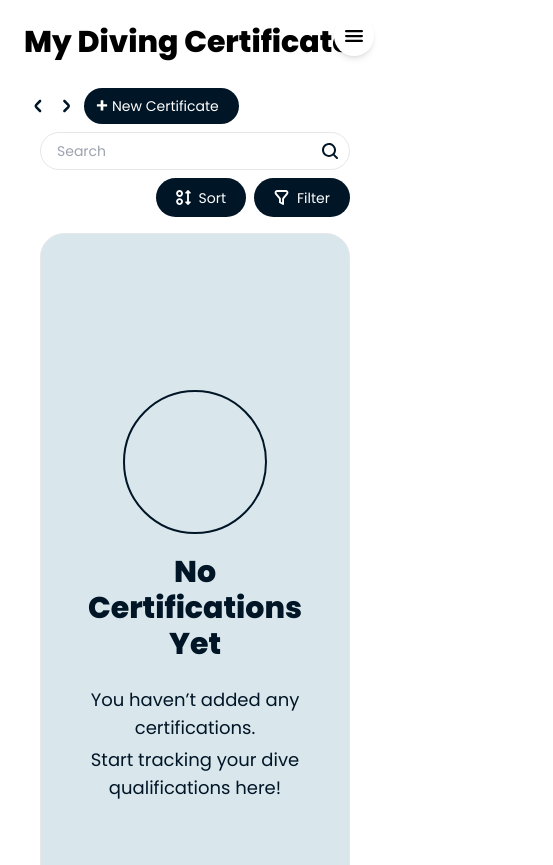
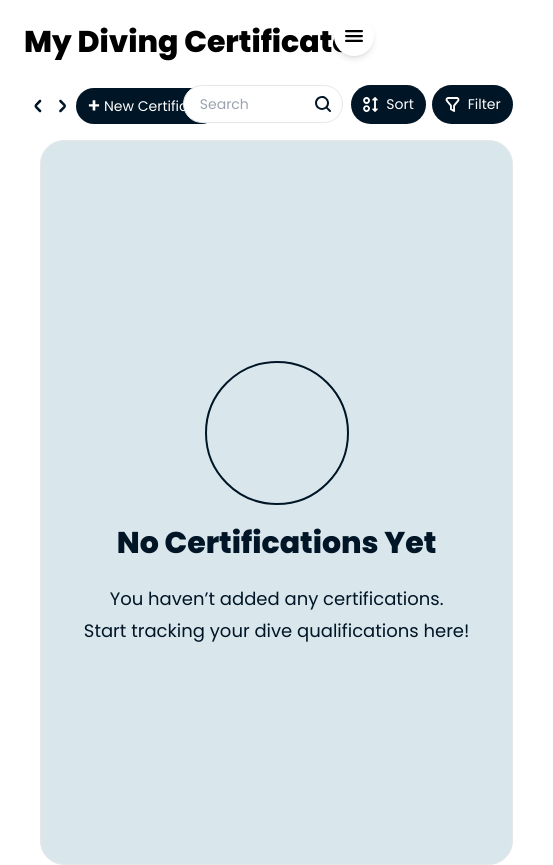
Before and after one commit to roserossssss/dive-site, a Next.js app in the folder diver-application/: page /dashboard/CertificatePage in a window 390 px wide. Shown: the top 865 px of the page, 553 px wide, since content can reach past the window. Built offline with nearby package versions, Linux system fonts and the light colour scheme.

Commit message:
Dive Certitficate Layout
- fixed the other elements from flowing onto a new line

```diff
--- a/diver-application/app/dashboard/CertificatePage/page.tsx
+++ b/diver-application/app/dashboard/CertificatePage/page.tsx
@@ -79,8 +79,8 @@ const DiveCertification = () => {
                 <h1 className="text-3xl text-black p-2 font-extrabold">My Diving Certificate</h1>
             </div>
 
-      <div className="lg:flex items-center justify-between gap-4 md:gap-4 mt-14 flex-nowrap">
-        <div className="flex items-center space-x-2">
+      <div className="flex items-center justify-between gap-1 md:gap-4 mt-14 flex-nowrap">
+        <div className="flex items-center space-x-1">
           <img src="/leftarrow.svg" alt="" aria-hidden="true" className="w-5 sm:w-6 md:w-7 lg:w-8 h-5 sm:h-6 md:h-7 lg:h-8 cursor-pointer -ml-3 mt-1" />
           <img src="/rightarrow.svg" alt="" aria-hidden="true" className="w-5 sm:w-6 md:w-7 lg:w-8 h-5 sm:h-6 md:h-7 lg:h-8 cursor-pointer -ml-3 mt-1" />
           <button
@@ -93,25 +93,25 @@ const DiveCertification = () => {
           </button>
         </div>
 
-        <div className="lg:flex items-center gap-4 mt-2 space-y-2 ">
+        <div className="flex justify-between items-center">
           <div className="relative">
             <input
               type="text"
               placeholder="Search"
-              className="border rounded-full w-full lg:w-80 pl-4 pr-10 py-2 sm:py-2 md:py-3 bg-white text-sm md:text-base lg:text-lg"
+              className="border rounded-full w-40 md:w-20 lg:w-80 pl-4 pr-10 py-2 sm:py-2 md:py-3 bg-white text-sm md:text-base lg:text-lg"
               aria-label="Search certificate"
             />
             <img src="/search.svg" alt="Search" className="absolute right-3 top-1/2 transform -translate-y-1/2 w-4 sm:w-5 md:w-6 h-4 sm:h-5 md:h-6" />
           </div>
 
 
-          <div className="lg:relative md:relative flex space-x-2 justify-end ">
+          <div className="flex space-x-1.5">
 
           {/* Sort Dropdown */}
           <div className="relative ">
             <button
               onClick={() => setSortDropdownOpen(!sortDropdownOpen)}
-              className="bg-[#001526] text-white px-5 md:px-5 lg:px-6 py-3 md:py-3 rounded-full flex items-center justify-center gap-2 text-sm md:text-base lg:text-lg"
+              className="bg-[#001526] text-white px-5 md:px-5 lg:px-6 py-3 md:py-3 lg:py-3.5 rounded-full flex items-center justify-center gap-2 text-sm md:text-base lg:text-lg ml-2"
               aria-label="Sort certificates"
             >
               <img src="/sort.svg" alt="" aria-hidden="true" className="sm:w-4 md:w-6 lg:w-7 sm:h-4 md:h-6 lg:h-7"/>
@@ -139,7 +139,7 @@ const DiveCertification = () => {
           <div className="relative">
             <button
               onClick={() => setFilterDropdownOpen(!filterDropdownOpen)}
-              className="bg-[#001526] text-white px-5 md:px-5 lg:px-6 py-3 md:py-3 rounded-full flex items-center justify-center gap-2 text-sm md:text-base lg:text-lg"
+              className="bg-[#001526] text-white px-5 md:px-5 lg:px-6 py-3 md:py-3 lg:py-3.5 rounded-full flex items-center justify-center gap-2 text-sm md:text-base lg:text-lg"
               aria-label="Filter certificates"
             >
               <img src="/filter.svg" alt="" aria-hidden="true" className="sm:w-4 md:w-6 lg:w-7 sm:h-4 md:h-6 lg:h-7"/>
```
